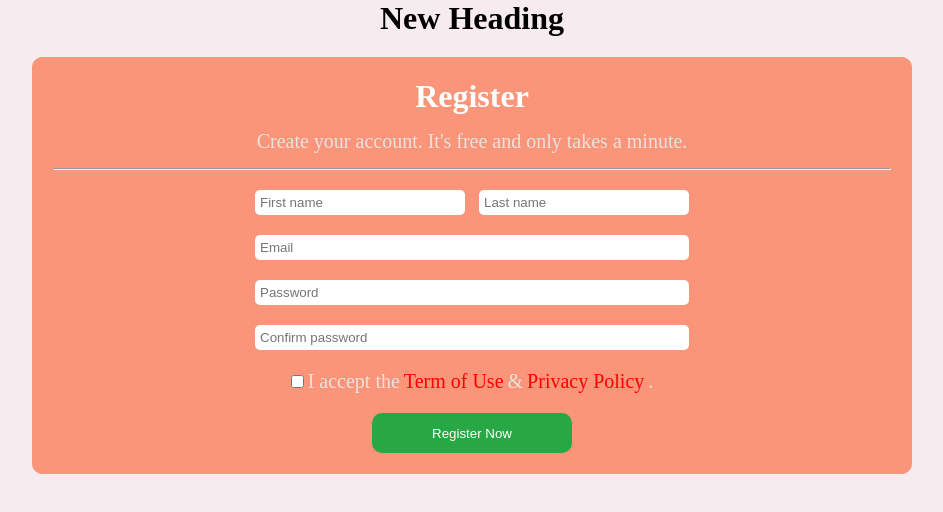
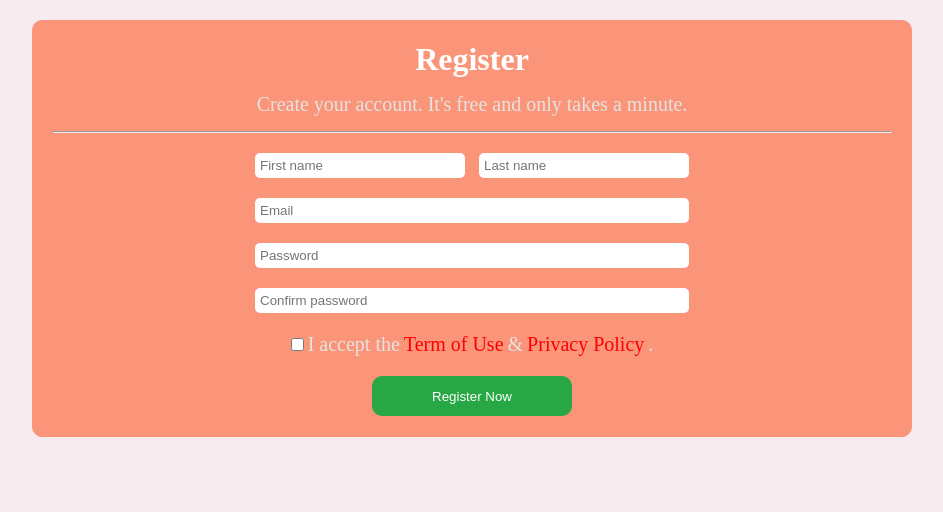
Before and after one commit to nishu160188/fundamentalconceptsAssignmentModule1CSS, a plain HTML site: page index.html in a window 1280 px wide. Shown: the whole page, without its empty margins (168-1111 px from the left). Drawn offline with Linux system fonts and the light colour scheme.

Commit message:
reset to deault

```diff
--- a/index.html
+++ b/index.html
@@ -7,7 +7,6 @@
     <link rel="stylesheet" href="css/style.css">
 </head>
 <body>
-    <h1>New Heading</h1>
     <div class="container">
         <div class="card">
     <h1>Register</h1>
```
